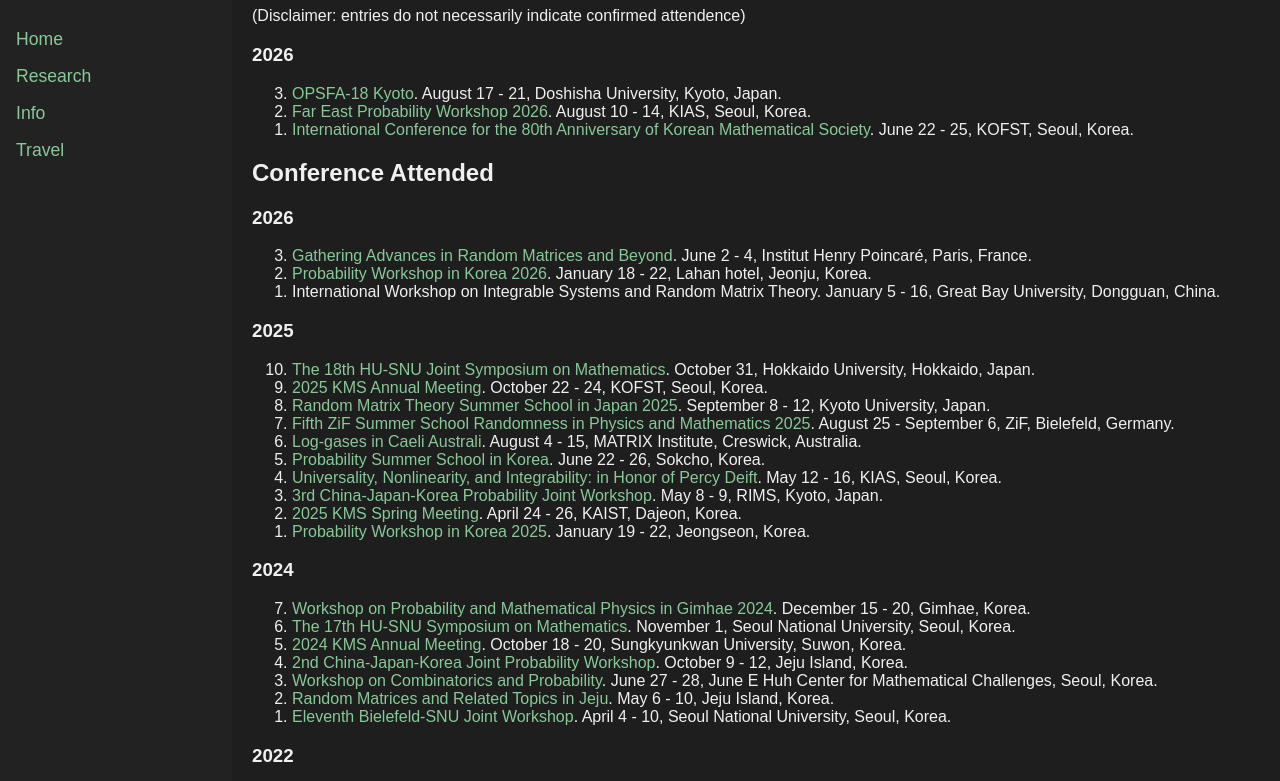
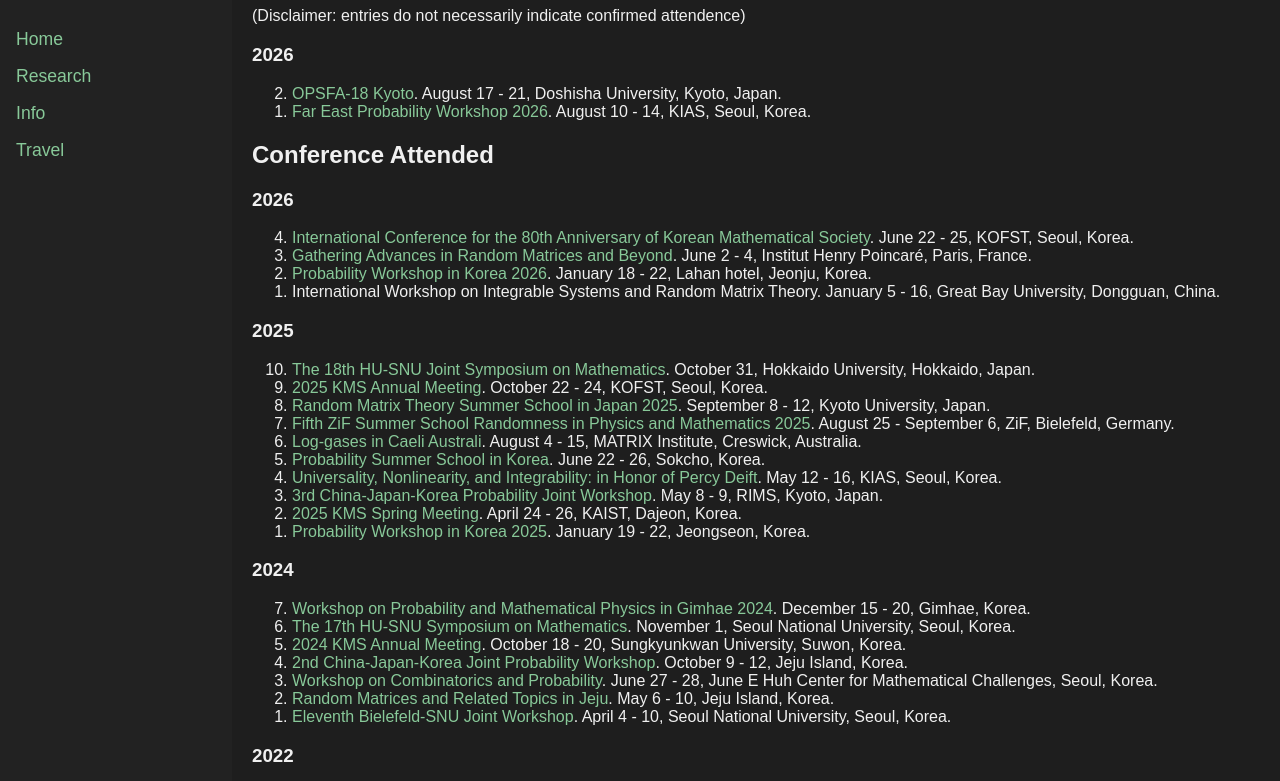
Before and after one commit to y-gJung/y-gJung.github.io, a Jekyll site: the page built from travel.md, in a window 1280 px wide and 900 px high, scrolled down 498 px, cut to the strip 119-900 px from the top of the window. Built offline with Jekyll 4.4.1, drawn with Linux system fonts in a browser that asks for light colours.

Commit message:
Update travel.md

```diff
--- a/travel.md
+++ b/travel.md
@@ -19,15 +19,15 @@
   <li>
     <a href="https://fepw2026.prob.tw/">Far East Probability Workshop 2026</a>. August 10 - 14, KIAS, Seoul, Korea.
   </li>
-  <li>
-    <a href="https://www.kms.or.kr/conference/meeting/index.html?period=91">International Conference for the 80th Anniversary of Korean Mathematical Society</a>. June 22 - 25, KOFST, Seoul, Korea.
-  </li>
 </ol>
 
 ## Conference Attended
 
 ### 2026
 <ol reversed>
+  <li>
+    <a href="https://www.kms.or.kr/conference/meeting/index.html?period=91">International Conference for the 80th Anniversary of Korean Mathematical Society</a>. June 22 - 25, KOFST, Seoul, Korea.
+  </li>
   <li>
     <a href="https://sites.google.com/view/garmt/home">Gathering Advances in Random Matrices and Beyond</a>. June 2 - 4, Institut Henry Poincaré, Paris, France.
   </li>
```
